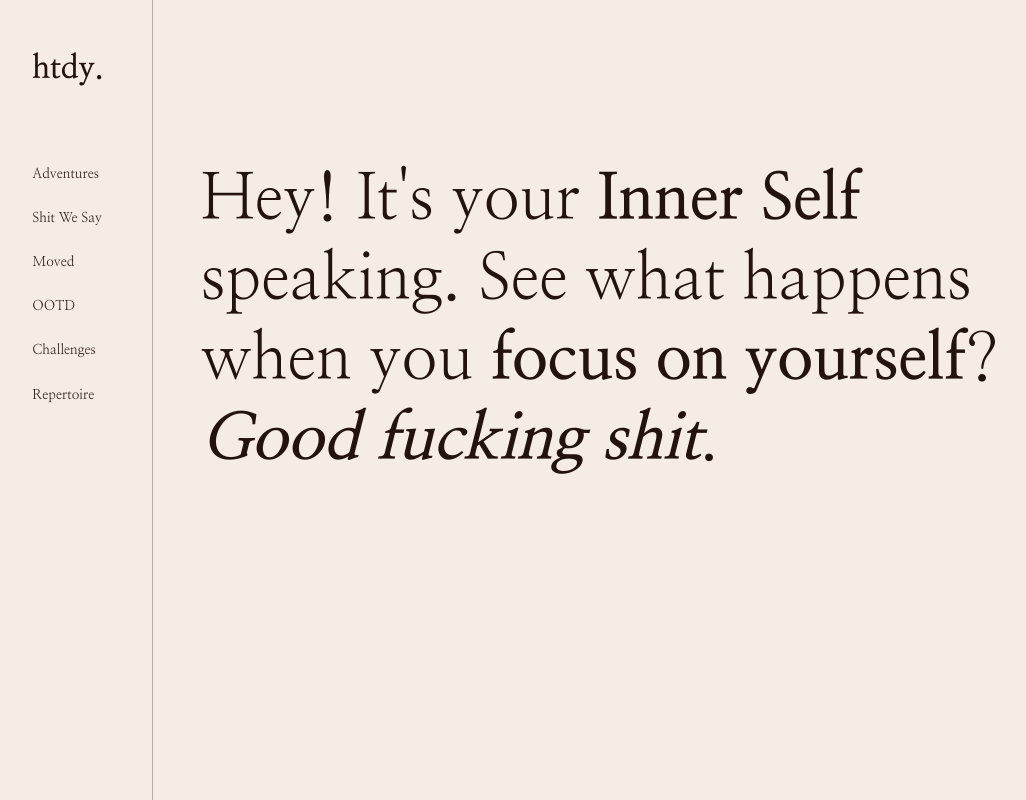
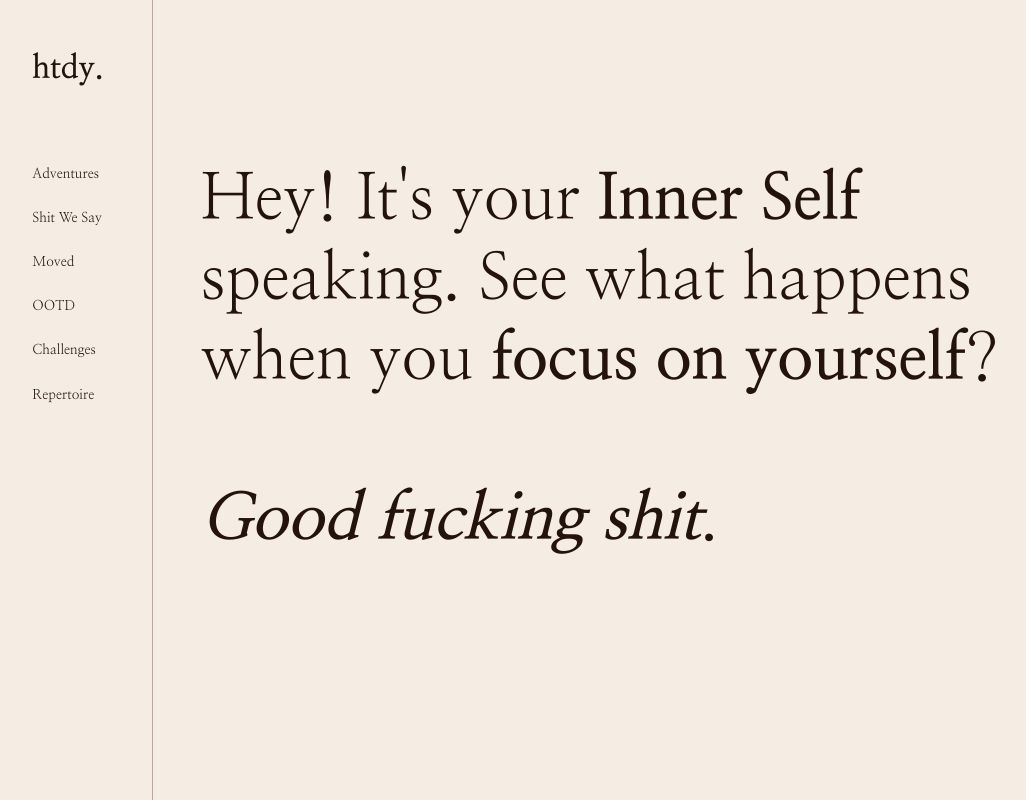
Before and after one commit to pinkpeachprod/htdy, a plain HTML site: page index.html in a window 1280 px wide. Shown: the whole page, without its empty margins (32-1058 px from the left). Drawn offline with Linux system fonts and the light colour scheme.

Commit message:
aded space

```diff
--- a/index.html
+++ b/index.html
@@ -38,7 +38,8 @@
 
     <!-- opening -->
     <main>
-        <h1>Hey! It's your <b>Inner Self</b> speaking. See what happens when you <b>focus on yourself</b>? <br><b><i>Good fucking shit</i></b>.</h1>
+        <h1>Hey! It's your <b>Inner Self</b> speaking. See what happens when you <b>focus on yourself</b>?
+            <br><br><b><i>Good fucking shit</i></b>.</h1>
     </main>
 
 </body>
```
